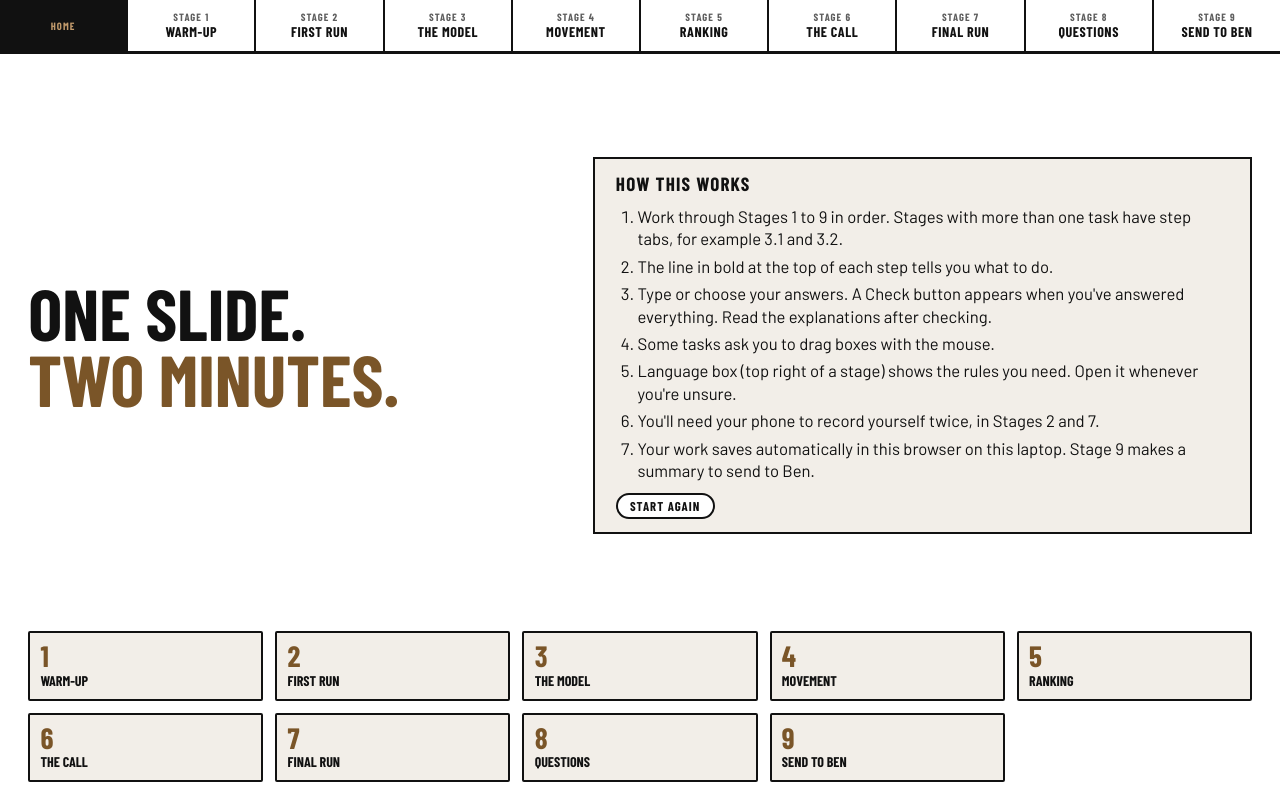
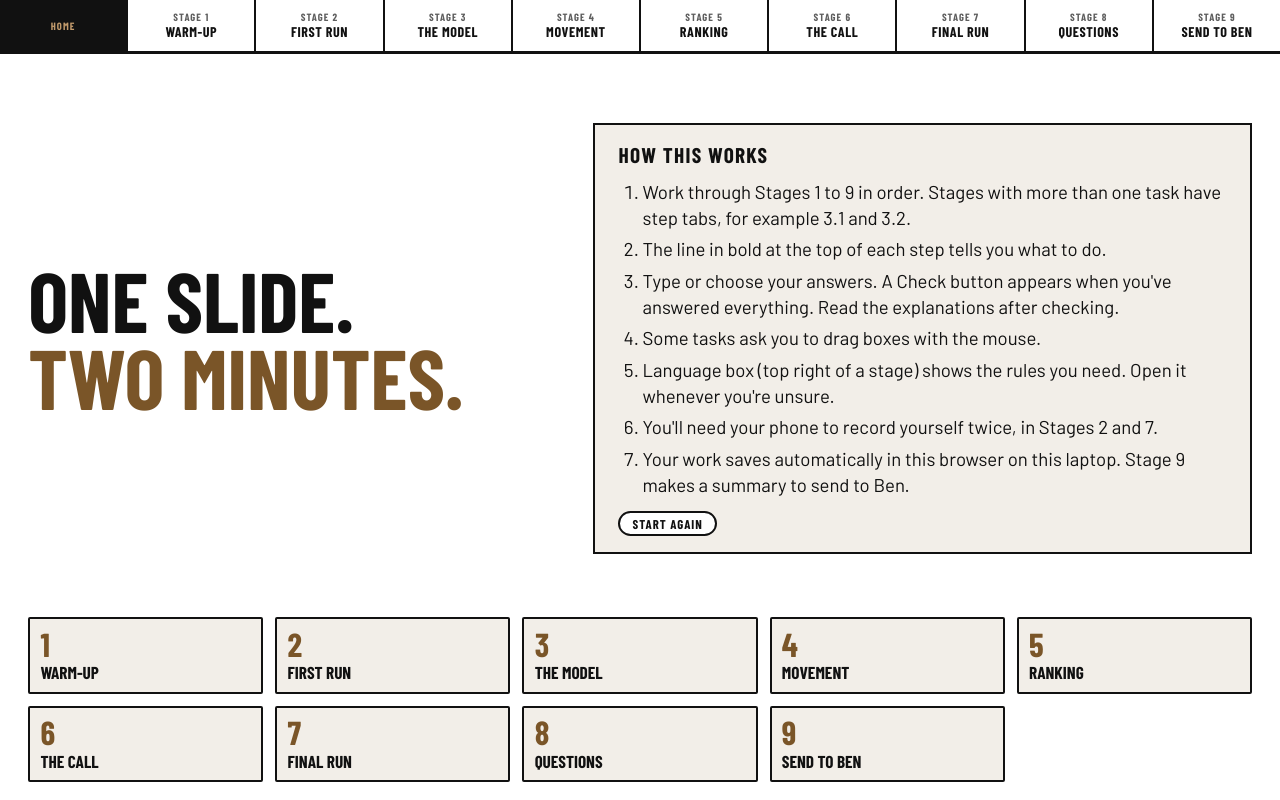
Before and after one commit to BenjiCass/jose-hugo-boss-english, a plain HTML site: page index.html in a window 1280 px wide. Drawn offline with nearby package versions, Linux system fonts and the light colour scheme; a web font is replaced by a local one.

Commit message:
Scale text, spacing and home layout up for large screens
Raises the size caps so text, tabs, pills and the home screen keep growing on monitors wider than 1440px instead of stopping at laptop sizes.

Co-Authored-By: Claude Opus 5.5 <noreply@anthropic.com>
Claude-Session: https://claude.ai/code/session_01PxuiBiyTVZALT5jxqJccUu

```diff
--- a/index.html
+++ b/index.html
@@ -16,15 +16,15 @@
   --ok:#2e7d32;--ok-soft:#e3f1e4;--bad:#c62828;--bad-soft:#fbe4e4;
   --display:"Barlow Condensed","Arial Narrow",Arial,sans-serif;
   --body:"Barlow","Helvetica Neue",Arial,sans-serif;
-  --fs-card:clamp(1rem,min(1.65vw,3vh),2.1rem);
-  --fs-h:clamp(1.5rem,min(3vw,5.2vh),3.6rem);
-  --fs-label:clamp(.78rem,min(1vw,1.8vh),1.25rem);
-  --fs-card-lg:clamp(1.2rem,min(2.3vw,4.1vh),3rem);
-  --fs-mid:clamp(.9rem,min(1.3vw,2.35vh),1.65rem);
-  --pill-h:clamp(24px,3.2vh,40px);
-  --gap:clamp(8px,1.5vh,20px);
-  --pad:clamp(10px,1.6vh,24px);
-  --gutter:clamp(16px,2.2vw,40px);
+  --fs-card:clamp(1rem,min(1.65vw,3vh),3.4rem);
+  --fs-h:clamp(1.5rem,min(3vw,5.2vh),5.8rem);
+  --fs-label:clamp(.78rem,min(1vw,1.8vh),2rem);
+  --fs-card-lg:clamp(1.2rem,min(2.3vw,4.1vh),4.6rem);
+  --fs-mid:clamp(.9rem,min(1.3vw,2.35vh),2.7rem);
+  --pill-h:clamp(24px,3.2vh,64px);
+  --gap:clamp(8px,1.5vh,32px);
+  --pad:clamp(10px,1.6vh,38px);
+  --gutter:clamp(16px,2.2vw,64px);
   color-scheme:light;
 }
 *{box-sizing:border-box}
@@ -33,7 +33,7 @@ html,body{height:100%}
 body{background:var(--bg);color:var(--ink);font-family:var(--body);line-height:1.35;margin:0;display:flex;flex-direction:column}
 
 nav.tabs{flex:none;display:flex;width:100%;border-bottom:3px solid var(--ink);background:var(--bg)}
-nav.tabs button{flex:1 1 0;min-width:0;font-family:var(--display);font-weight:700;font-size:clamp(.8rem,min(1.1vw,2vh),1.3rem);text-transform:uppercase;letter-spacing:.04em;border:0;border-right:2px solid var(--ink);background:var(--bg);color:var(--ink);padding:clamp(8px,1.3vh,16px) 6px;cursor:pointer;white-space:nowrap;overflow:hidden;text-overflow:ellipsis;transition:background .2s}
+nav.tabs button{flex:1 1 0;min-width:0;font-family:var(--display);font-weight:700;font-size:clamp(.8rem,min(1.1vw,2vh),2.1rem);text-transform:uppercase;letter-spacing:.04em;border:0;border-right:2px solid var(--ink);background:var(--bg);color:var(--ink);padding:clamp(8px,1.3vh,26px) 6px;cursor:pointer;white-space:nowrap;overflow:hidden;text-overflow:ellipsis;transition:background .2s}
 nav.tabs button:last-child{border-right:0}
 nav.tabs button.done{background:var(--gold-soft)}
 nav.tabs button[aria-selected="true"]{background:var(--ink);color:var(--bg)}
@@ -85,10 +85,10 @@ h2{font-family:var(--display);font-weight:800;font-size:var(--fs-h);line-height:
 /* Home */
 .home .body{display:grid;grid-template-rows:minmax(0,1fr) auto;gap:var(--gap)}
 .homegrid{display:grid;grid-template-columns:minmax(0,1fr) minmax(0,1.25fr);gap:clamp(16px,3vw,48px);align-items:center;min-height:0}
-.board{font-family:var(--display);font-weight:800;text-transform:uppercase;font-size:clamp(2rem,min(6.2vw,9vh),7rem);line-height:.92}
+.board{font-family:var(--display);font-weight:800;text-transform:uppercase;font-size:clamp(2rem,min(6.6vw,11vh),13rem);line-height:.92}
 .board span{display:block}
 .board span:last-child{color:var(--accent)}
-.howto{border:2px solid var(--ink);background:var(--panel);padding:var(--pad) clamp(14px,1.6vw,28px);font-size:var(--fs-mid);min-height:0;overflow:hidden}
+.howto{border:2px solid var(--ink);background:var(--panel);padding:calc(var(--pad) * 1.2) clamp(14px,1.8vw,56px);font-size:clamp(.9rem,min(1.45vw,2.6vh),3rem);line-height:1.4;min-height:0;overflow:hidden}
 .howto h3{margin:0 0 .4em;font-family:var(--display);font-weight:800;text-transform:uppercase;letter-spacing:.06em;font-size:1.15em}
 .howto ol{margin:0;padding-left:1.3em}
 .howto li+li{margin-top:.3em}
@@ -97,8 +97,8 @@ h2{font-family:var(--display);font-weight:800;font-size:var(--fs-h);line-height:
 .tile{border:2px solid var(--ink);background:var(--panel);padding:calc(var(--pad) * .8);text-align:left;cursor:pointer;font-family:var(--body);color:var(--ink);border-radius:2px;display:flex;flex-direction:column;gap:4px;min-width:0}
 .tile:hover{background:var(--gold-soft)}
 .tile.done{background:var(--gold-soft)}
-.tile .num{font-family:var(--display);font-weight:800;font-size:clamp(1.4rem,min(2.3vw,4vh),2.8rem);line-height:.9;color:var(--accent)}
-.tile .name{font-family:var(--display);font-weight:700;text-transform:uppercase;font-size:clamp(.85rem,min(1.1vw,2vh),1.4rem);line-height:1.05}
+.tile .num{font-family:var(--display);font-weight:800;font-size:clamp(1.4rem,min(2.6vw,4.6vh),5rem);line-height:.9;color:var(--accent)}
+.tile .name{font-family:var(--display);font-weight:700;text-transform:uppercase;font-size:clamp(.85rem,min(1.35vw,2.4vh),2.6rem);line-height:1.05}
 
 /* Slide chart */
 .slide{flex:1;min-height:0;min-width:0;display:flex;flex-direction:column;gap:calc(var(--gap) * .6);border:2px solid var(--ink);background:var(--bg);padding:var(--pad) clamp(14px,1.6vw,30px)}
@@ -208,7 +208,7 @@ h2{font-family:var(--display);font-weight:800;font-size:var(--fs-h);line-height:
 
 /* Overlay for language boxes and the model presentation */
 .overlay{position:fixed;inset:0;background:rgba(17,17,17,.6);display:flex;align-items:center;justify-content:center;padding:clamp(16px,4vw,60px);z-index:20}
-.overlay .box{background:var(--bg);border:3px solid var(--ink);width:min(1300px,100%);max-height:100%;overflow:auto;padding:clamp(24px,4vh,60px) clamp(22px,4vw,64px);position:relative}
+.overlay .box{background:var(--bg);border:3px solid var(--ink);width:min(80vw,100%);max-height:100%;overflow:auto;padding:clamp(24px,4vh,60px) clamp(22px,4vw,64px);position:relative}
 .overlay .close{position:absolute;top:12px;right:12px}
 .overlay h3{margin:0 0 .5em;font-family:var(--display);font-weight:800;text-transform:uppercase;font-size:var(--fs-h);line-height:1}
 .overlay h4{margin:1em 0 .3em;font-family:var(--display);font-weight:800;text-transform:uppercase;letter-spacing:.06em;color:var(--accent);font-size:calc(var(--fs-card) * 1.05)}
```
